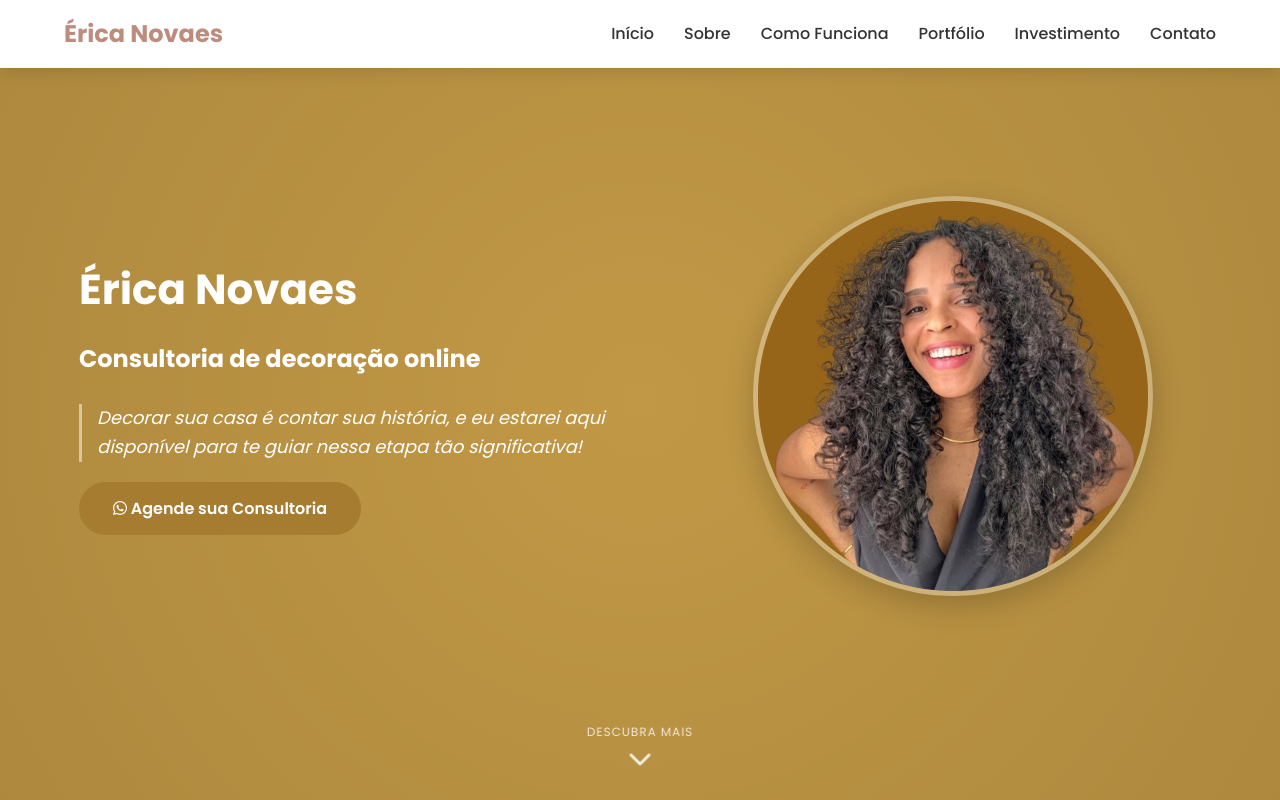
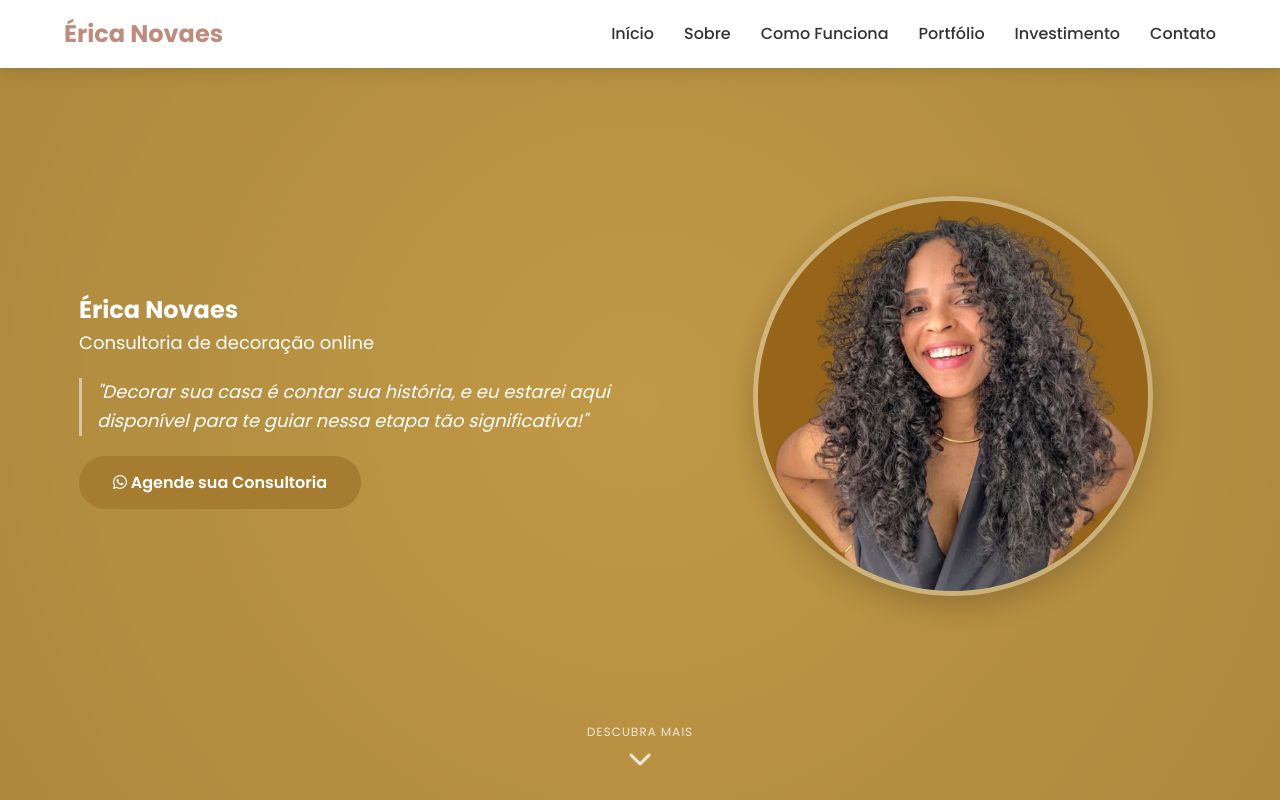
Before and after one commit to andrevasconceloss/erica, a plain HTML site: page index.html in a window 1280 px wide. Shown: the top 800 px of the page. Drawn offline with Linux system fonts and the light colour scheme.

Commit message:
First update

```diff
--- a/index.html
+++ b/index.html
@@ -34,9 +34,9 @@
     <div class="container">
         <div class="hero-container">
             <div class="hero-content">
-                <h1>Érica Novaes</h1>
-                <h2 >Consultoria de decoração online</h2> <br>
-                <p class="hero-quote">Decorar sua casa é contar sua história, e eu estarei aqui disponível para te guiar nessa etapa tão significativa!</p>
+                <h2>Érica Novaes</h2>
+                <p>Consultoria de decoração online</p>
+                <p class="hero-quote">"Decorar sua casa é contar sua história, e eu estarei aqui disponível para te guiar nessa etapa tão significativa!"</p>
                 <div class="hero-buttons">
                     <a href="https://wa.me/5575981915843?text=Olá,%20tenho%20interesse%20na%20consultoria." class="btn">
                        <i class="fab fa-whatsapp"></i> Agende sua Consultoria
```
